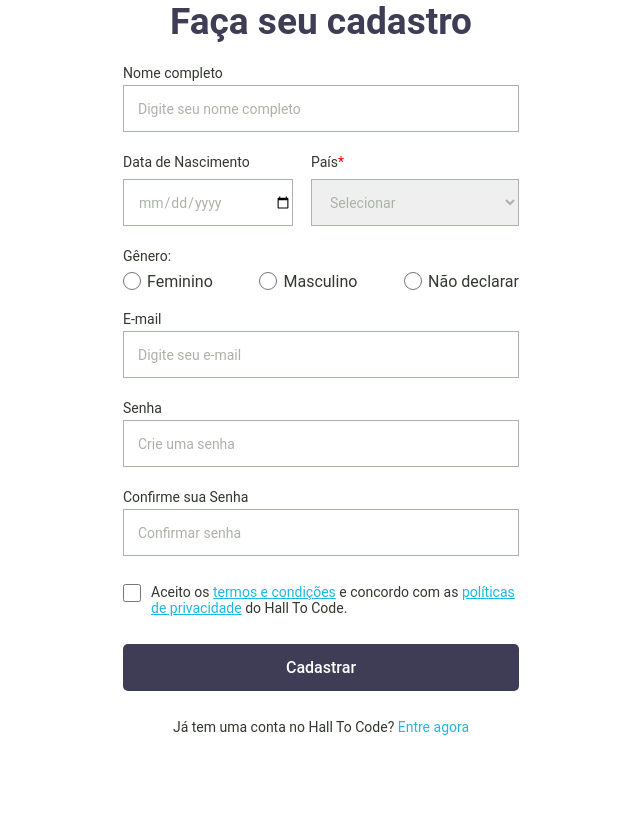
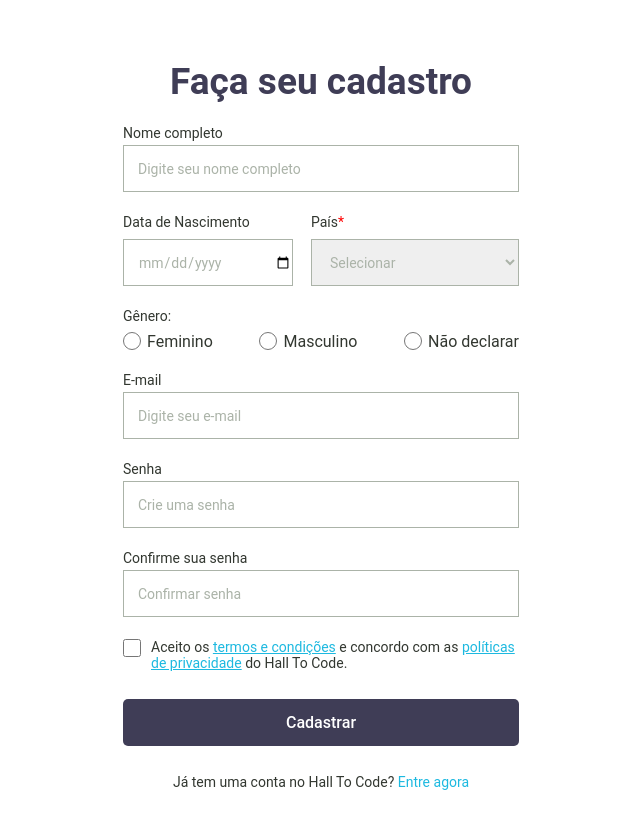
Before and after one commit to robsantox/Registro, a plain HTML site: page Registro HTC/index.html in a window 1280 px wide. Shown: the whole page, without its empty margins (319-959 px from the left). Before the commit the page ends 800 px from the top, so only its background shows below. Drawn offline with Linux system fonts and the light colour scheme; a web font is replaced by a local one.

Commit message:
Add files via upload

```diff
--- a/Registro HTC/index.html
+++ b/Registro HTC/index.html
@@ -12,19 +12,22 @@
 
 
 <body>
-  <h1>Faça seu cadastro</h1>
+  <section class="container">
+
     <form id="register">
+      <h1 class="title">Faça seu cadastro</h1>
+
       <div class="field">
         <label for="name-field">Nome completo</label>
-      <input type="text" id="name-field" placeholder="Digite seu nome completo">
+        <input type="text" id="name-field" placeholder="Digite seu nome completo" required>
       </div>
-    <div class="field birth-counter">
-      <div>
+      <div class="double-box">
+        <div class="field">
           <label for="date-field">Data de Nascimento</label>
-        <input type="date" id="date-field">
+          <input type="date" id="date-field" required>
         </div>
-      <div>
-        <label>País<span>*</span></label>
+        <div class="field">
+          <label>País<span id="asterisk">*</span></label>
           <select class="country">
             <option selected disabled value="">Selecionar</option>
             <option>Brasil</option>
@@ -34,7 +37,9 @@
           </select>
         </div>
       </div>
-    <label class="genre">Gênero:</label>
+
+      <div>
+        <span>Gênero:</span>
         <div class="genre">
           <div class="genre-align">
             <input type="radio" name="input-genre" id="feminine">
@@ -49,26 +54,28 @@
             <label class="genre-align">Não declarar</label>
           </div>
         </div>
+      </div>
       <div class="field">
         <label class="label-field" for="email-field">E-mail</label>
-      <input type="email" id="email-field" placeholder="Digite seu e-mail">
+        <input type="email" id="email-field" placeholder="Digite seu e-mail" required>
         <label class="label-field" for="password-field">Senha</label>
-      <input type="password" id="password-field" placeholder="Crie uma senha">
-      <label class="label-field" for="confirm-field">Confirme sua Senha</label>
-      <input type="password" id="confirm-field" placeholder="Confirmar senha">
+        <input type="password" id="password-field" placeholder="Crie uma senha" required>
+        <label class="label-field" for="confirm-field">Confirme sua senha</label>
+        <input type="password" id="confirm-field" placeholder="Confirmar senha" required>
       </div>
       <div class="terms">
         <div>
-        <input type="checkbox">
+          <input type="checkbox" class="checkbox-field" required>
         </div>
         <div>
-        <p>Aceito os <a href="/paginas/termos-e-condicoes.html">termos e condições</a> e concordo com as <a href="/paginas/politicas-de-privacidade.html">políticas de privacidade</a> do Hall To Code.</p>
+          <p>Aceito os <a href="#">termos e condições</a> e concordo com as <a href="#">políticas de privacidade</a> do Hall To Code.</p>
         </div>
       </div>
-    <button>Cadastrar</button>
-    <p class="get-in">Já tem uma conta no Hall To Code? <a class="entrar" href="/login.html">Entre agora</a>
+      <button class="button">Cadastrar</button>
+      <p class="get-in">Já tem uma conta no Hall To Code? <a class="enter" href="/login.html">Entre agora</a>
       </p>
     </form>
+  </section>
 </body>
 
 </html>
--- a/Registro HTC/style.css
+++ b/Registro HTC/style.css
@@ -15,23 +15,26 @@ body {
   align-items: center;
 }
 
+.container {
+  display: flex;
+  flex-direction: column;
+  max-width: 396px;
+  width: 100%;
+}
+
 #register {
   width: 396px;
 }
 
-h1 {
+.title {
   text-align: center;
   color: #3f3d56;
   font-size: 37px;
   font-weight: 700;
+  margin: 60px 0 22px;
 }
 
-.field label {
-  display: flex;
-  margin-top: 22px;
-}
-
-.birth-counter {
+.double-box {
   display: flex;
   justify-content: space-between;
   margin-bottom: 22px;
@@ -48,6 +51,8 @@ h1 {
   display: flex;
   justify-content: space-between;
   margin-top: 9px;
+  margin-bottom: 23px;
+  width: 100%;
 }
 
 .genre input {
@@ -60,7 +65,7 @@ h1 {
   color: #abb3a8;
 }
 
-span {
+.field span {
   color: #ff0000;
 }
 
@@ -70,17 +75,16 @@ a {
 
 .terms {
   display: flex;
+  margin-bottom: 28px;
 }
 
-.terms input {
-  background: #ffffff;
-  border: 1px solid #abb3a8;
+.checkbox-field {
   margin-right: 10px;
   height: 18px;
   width: 18px;
 }
 
-.entrar {
+.enter {
   color: #1db9e0;
   text-decoration: none;
 }
@@ -111,27 +115,33 @@ a {
 #register #email-field,
 #register #password-field,
 #register #confirm-field {
-  margin-top: 4px;
-  width: 396px;
   height: 47px;
+  width: 100%;
   padding-left: 14px;
   border: 1px solid #abb3a8;
+  margin-top: 4px;
+  margin-bottom: 22px;
 }
 
-button {
+.button {
   background-color: #3f3d56;
   color: #ffffff;
   font-size: 16px;
+  font-weight: 500;
   border: none;
-  font-weight: 500;
   border-radius: 5px;
   height: 47px;
-  width: 396px;
-  margin-top: 28px;
+  width: 100%;
   margin-bottom: 28px;
   cursor: pointer;
+  transition-duration: 300ms;
+}
+
+.button:hover {
+  background-color: #3f3d56ea;
 }
 
 .get-in {
   text-align: center;
+  margin-bottom: 38px;
 }
--- a/Registro HTC/style2.css
+++ b/Registro HTC/style2.css
@@ -46,8 +46,6 @@ h1 {
 }
 
 .log input {
-  background: #ffffff;
-  border: 1px solid #abb3a8;
   margin-right: 8px;
   height: 18px;
   width: 18px;
```
Also changed, not shown: Registro HTC/login.html (+2 -2 lines). Lines whose indentation alone changed are shown as unchanged.
